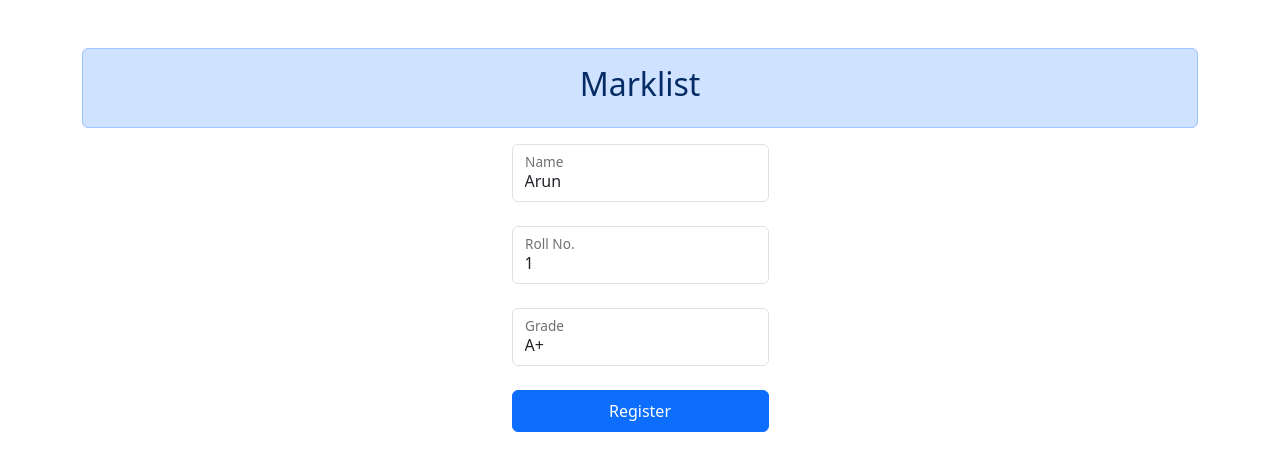
After one commit to amnihal/django-crud, a Django app: page /update_mark/9 in a window 1280 px wide. The commit adds this page. Shown: the top 471 px of the page. Run offline with Django 4.2, Linux system fonts and the light colour scheme; data comes from the database, SQL or seed files in the repository; both versions use the stored data as it was after the commit.

Commit message:
add update option

```diff
--- a/home/models.py
+++ b/home/models.py
@@ -3,6 +3,7 @@ from django.db import models
 # Create your models here.
 
 class Marklist(models.Model):
+    id = models.AutoField(primary_key=True)
     name=models.CharField(max_length=30)
     rollno=models.IntegerField()
     grade=models.CharField(max_length=30)
--- a/home/urls.py
+++ b/home/urls.py
@@ -3,6 +3,10 @@ from django.urls import path
 from . import views
 
 urlpatterns = [
-    path('',views.index,name='index'),
+    path("",views.post_mark,name='post_mark'),
+    path("update_mark/<str:id>",views.update_mark,name='update_mark'),
+
+
+
 
 ]
--- a/home/views.py
+++ b/home/views.py
@@ -1,10 +1,11 @@
-from django.shortcuts import render
+from django.shortcuts import render , redirect
 from . models import Marklist
+
 
 # Create your views here.
 
 
-def index(request):
+def post_mark(request):
     if request.method=="POST":
 
         student = Marklist()
@@ -20,5 +21,21 @@ def index(request):
     student = {
         "student":student
     }
+    return render(request,'index.html',student)
 
-    return render(request,'index.html',student)
+def update_mark(request,id):
+    stud = Marklist.objects.get(id=id)
+    if request.method=="POST":
+
+        stud.name = request.POST['name']
+        stud.rollno = request.POST['rollno']
+        stud.grade = request.POST['grade']
+        stud.save()
+
+        return redirect('post_mark')
+
+    stud = {
+        "stud" : stud
+    }
+
+    return render(request,'update.html',stud)
--- /dev/null
+++ b/templates/update.html
@@ -0,0 +1,33 @@
+{% extends 'base.html' %}
+
+{% block content %}
+
+
+<div class="d-flex align-items-center justify-content-center">
+    <form  action="" method="post">
+
+        {% csrf_token %}
+
+        <div class="form-floating">
+            <input type="text" class="form-control" id="floatingInput" name="name" required="" value="{{stud.name}}"><br>
+            <label for="floatingInput">Name</label>
+        </div>
+        <div class="form-floating">
+            <input type="text" class="form-control" id="floatingInput" name="rollno" required="" value="{{stud.rollno}}"><br>
+            <label for="floatingInput">Roll No.</label>
+        </div>
+        <div class="form-floating">
+            <input type="text" class="form-control" id="floatingInput" name="grade" required="" value="{{stud.grade}}"><br>
+            <label for="floatingInput">Grade</label>
+        </div>
+
+        <button class="btn btn-primary w-100 py-2" type="submit">Register</button>
+
+    </form>
+</div>
+
+
+
+
+
+{% endblock content %}
```
Also changed, not shown: templates/index.html (+9 -2 lines), db.sqlite3, home/migrations/0004_alter_marklist_id.py (added).
